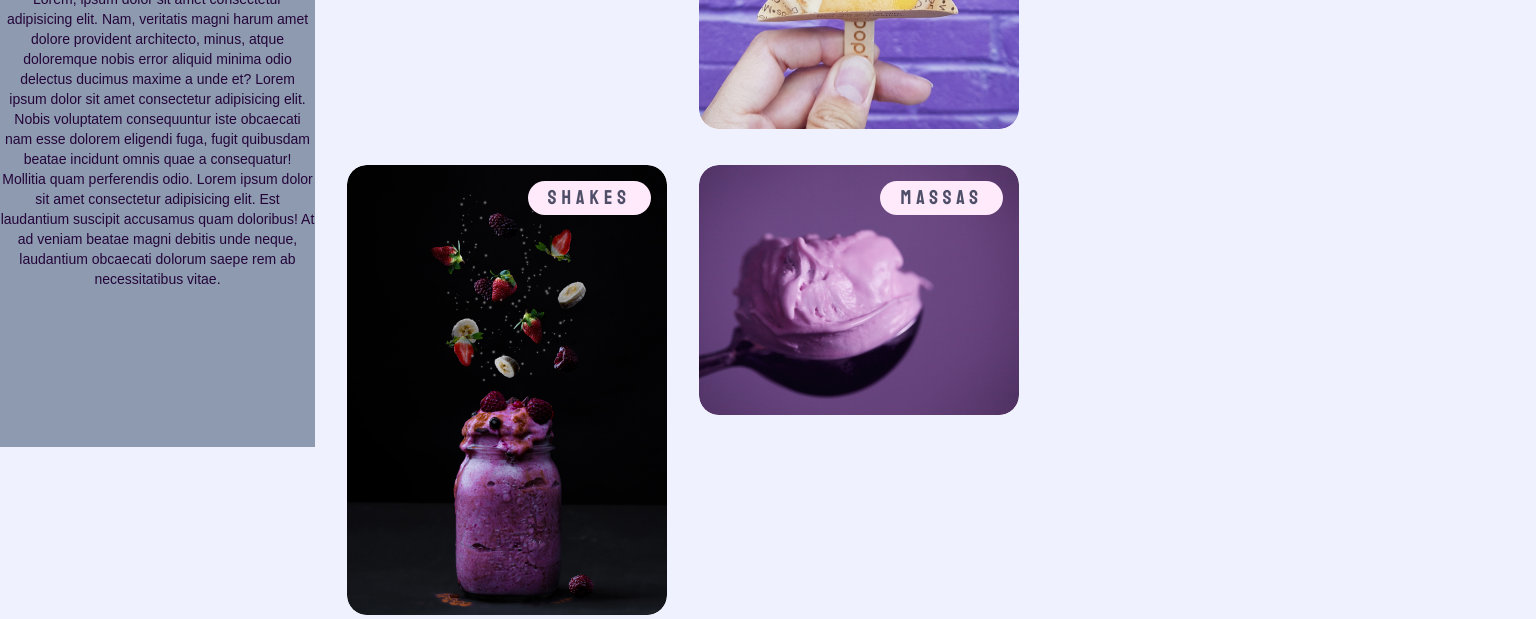
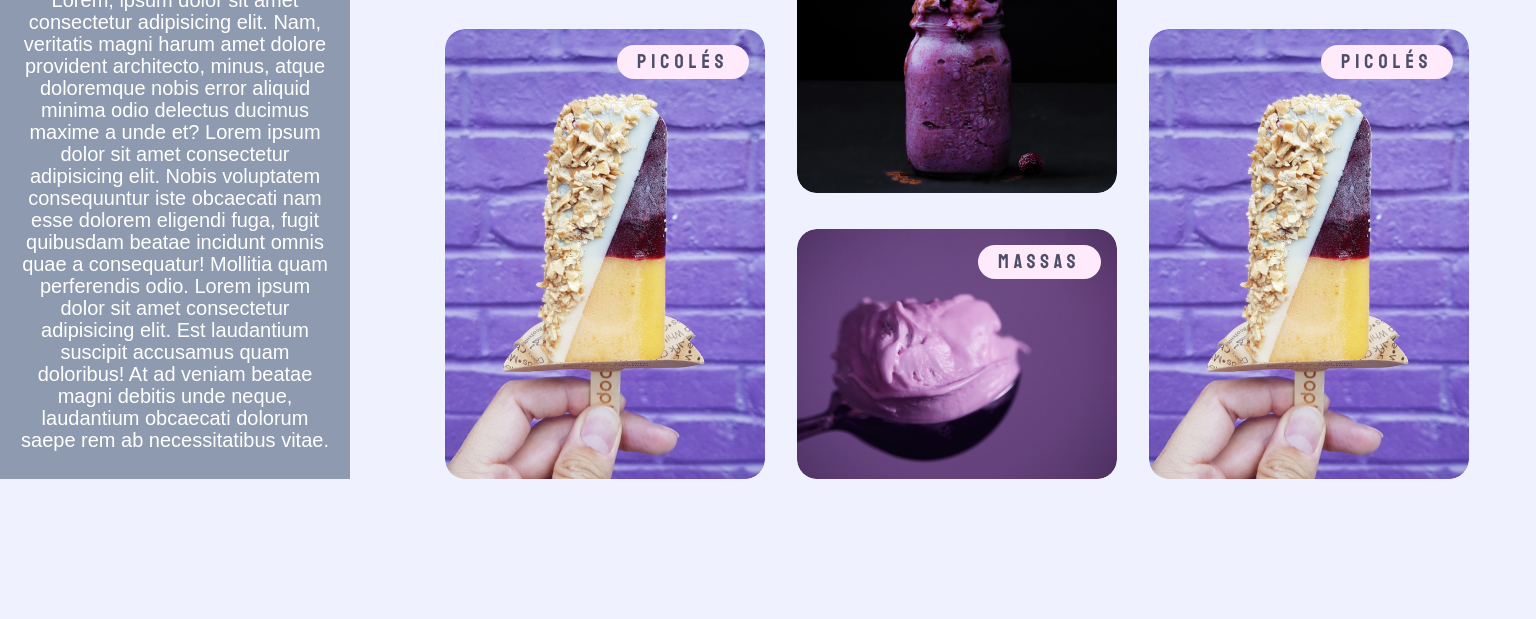
Before and after one commit to rafaeldsal/desafio-stage03, a plain HTML site: page index.html in a window 1536 px wide. Shown: the part 321-940 px from the top of the page. After the commit the page ends 804 px from the top, so only its background shows below. Drawn offline with Linux system fonts and the light colour scheme.

Commit message:
Finalizando responsividade

```diff
--- a/index.html
+++ b/index.html
@@ -57,12 +57,20 @@
             <img src="./img/sorvete2.jpg" alt="Sorvete 2 - Shakes" />
           </div>
           <div class="card">
-            <span>Massas</span>
-            <img src="./img/sorvete3.jpg" alt="Sorvete 3 - Massas" />
+            <span>Paletas</span>
+            <img src="./img/sorvete1.jpg" alt="Sorvete 1 - Paletas" />
           </div>
           <div class="card">
             <span>Picolés</span>
             <img src="./img/sorvete4.jpg" alt="Sorvete 4 - Picolés" />
+          </div>
+          <div class="card">
+            <span>Picolés</span>
+            <img src="./img/sorvete4.jpg" alt="Sorvete 4 - Picolés" />
+          </div>
+          <div class="card">
+            <span>Massas</span>
+            <img src="./img/sorvete3.jpg" alt="Sorvete 3 - Massas" />
           </div>
         </div>
       </main>
--- a/style.css
+++ b/style.css
@@ -123,41 +123,112 @@
 }
 
 @media (min-width: 900px) {
+
   .container {
     display: flex;
-    gap: 3.2rem;
-    height: 100vh;
   }
 
   header {
     display: flex;
     flex-direction: column;
+    height: 100vh;
+    position: fixed;
+    width: 35rem;
+  }
+
+  main {
+    margin: 0 auto;
   }
 
   .text {
     display: none;
   }
 
+  .intro-desktop {
+    text-align: center;
+  }
+
+  .intro-desktop p {
+    color: #FFFFFF;
+    font-size: 2rem;
+    line-height: 2.2rem;
+  }
+
   .cards {
-    grid-template-columns: auto auto;
     grid-template-areas:
-      "sorvete1 sorvete2"
-      "sorvete3 sorvete4";
+      "sorveteA sorveteB"
+      "sorveteC sorveteD";
+    margin: 6.4rem 0 0 37.7rem;
   }
 
   .cards .card:nth-child(1) {
-    grid-area: sorvete1;
+    grid-area: sorveteA;
   }
 
   .cards .card:nth-child(2) {
-    grid-area: sorvete3;
+    grid-area: sorveteC;
   }
 
   .cards .card:nth-child(3) {
-    grid-area: sorvete4;
+    grid-area: sorveteD;
   }
 
   .cards .card:nth-child(4) {
-    grid-area: sorvete2;
+    grid-area: sorveteB;
+  }
+
+  .cards .card:nth-child(5) {
+    display: none;
+  }
+
+  .cards .card:nth-child(6) {
+    display: none;
   }
 }
+
+@media (min-width: 1440px) {
+
+  .intro-desktop {
+    text-align: center;
+  }
+
+  .intro-desktop p {
+    color: #FFFFFF;
+    font-size: 2rem;
+    line-height: 2.2rem;
+  }
+
+  .cards {
+    grid-template-areas:
+      "A B C"
+      "D B E"
+      "D F E";
+  }
+
+  .cards .card:nth-child(1) {
+    grid-area: A;
+  }
+
+  .cards .card:nth-child(2) {
+    grid-area: B;
+  }
+
+  .cards .card:nth-child(3) {
+    grid-area: C;
+  }
+
+  .cards .card:nth-child(4) {
+    grid-area: D;
+  }
+
+  .cards .card:nth-child(5) {
+    display: inline;
+    grid-area: E;
+  }
+
+  .cards .card:nth-child(6) {
+    display: block;
+    grid-area: F;
+  }
+
+}
```
